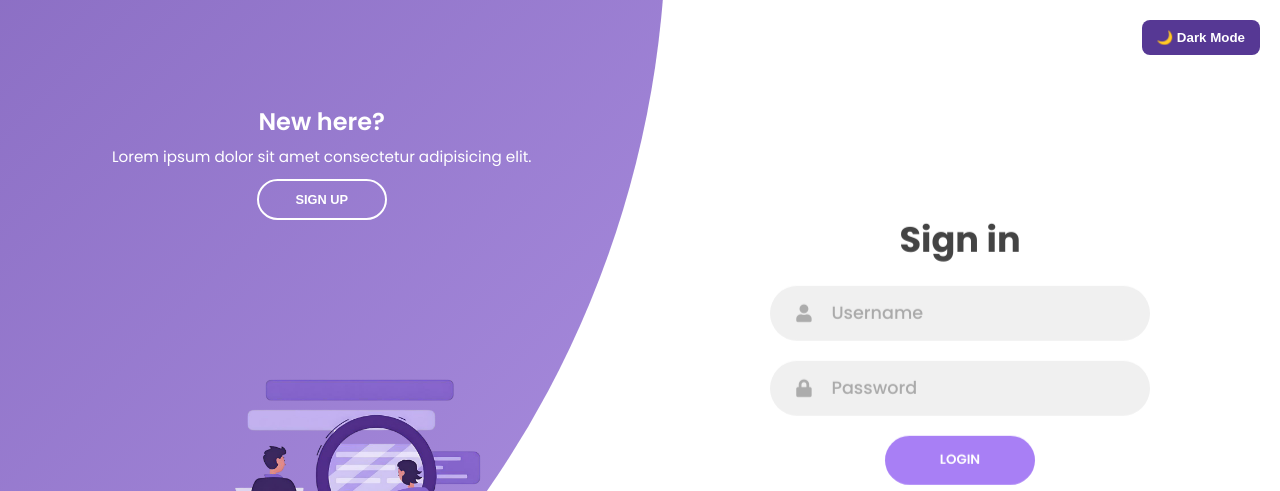
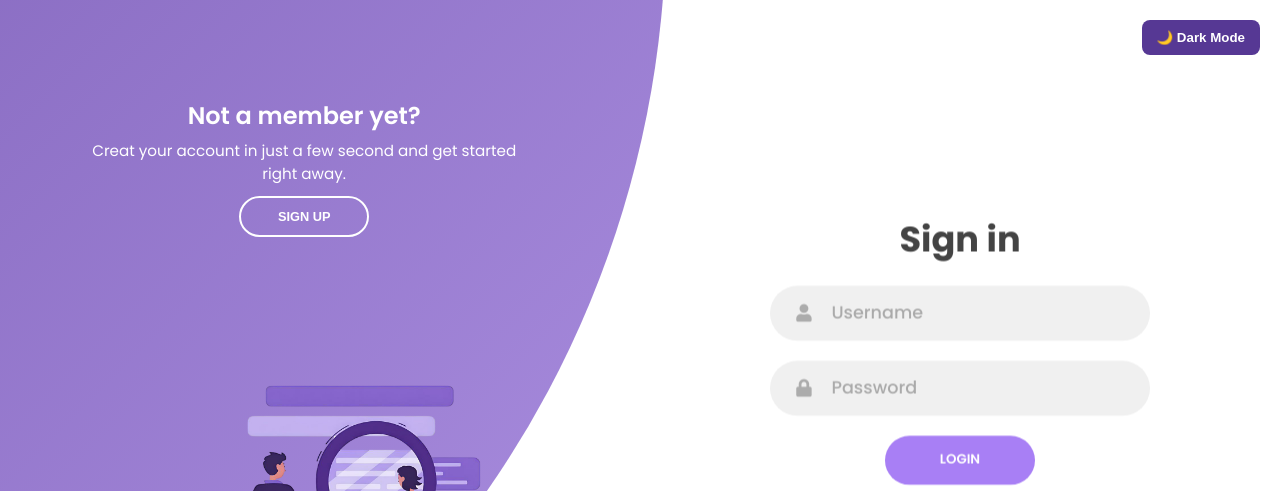
Before and after one commit to roghaye84/ModernAuthUI, a plain HTML site: page index.html in a window 1280 px wide. Shown: the top 491 px of the page. Drawn offline with Linux system fonts and the light colour scheme.

Commit message:
Update index.html

```diff
--- a/index.html
+++ b/index.html
@@ -73,16 +73,16 @@
     <div class="panels-container">
       <div class="panel left-panel">
         <div class="content">
-          <h3>New here?</h3>
-          <p>Lorem ipsum dolor sit amet consectetur adipisicing elit.</p>
+          <h3>Not a member yet?</h3>
+          <p>Creat your account in just a few second and get started right away.</p>
           <button class="btn transparent" id="sign-up-btn">Sign up</button>
         </div>
         <img src="l2.png" class="image" alt="login" />
       </div>
       <div class="panel right-panel">
         <div class="content">
-          <h3>One of us?</h3>
-          <p>Lorem ipsum dolor sit amet consectetur adipisicing elit.</p>
+          <h3>Already a member?</h3>
+          <p>Sign in to access your account and continue where you left off.</p>
           <button class="btn transparent" id="sign-in-btn">Sign in</button>
         </div>
         <img src="l3.png" class="image" alt="register" />
```
